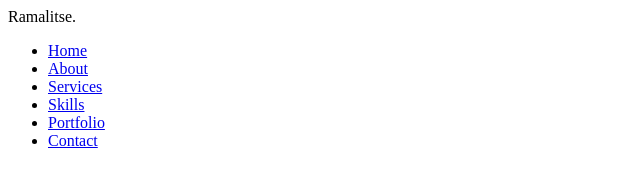
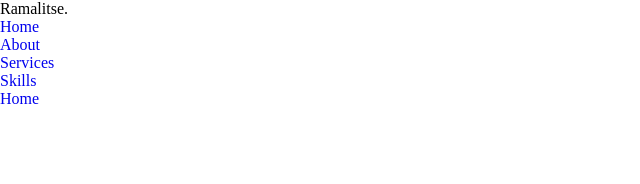
Before and after one commit to RAMALITSE/portfolio, a plain HTML site: page index.html in a window 1280 px wide. Shown: the whole page, without its empty margins (0-640 px from the left). Drawn offline with nearby package versions, Linux system fonts and the light colour scheme.

Commit message:
Second commit

```diff
--- a/index.html
+++ b/index.html
@@ -6,7 +6,7 @@
         <meta name="viewport" content="width=device-width, initial-scale=1.0">
         <link href='https://unpkg.com/boxicons@2.1.4/css/boxicons.min.css' rel='stylesheet'>
         <link rel="stylesheet" href="style.css">
-
+        <link rel="script" href="script.js">
 
         <title>
            Bafokeng || Portfolio Website
@@ -23,13 +23,12 @@
         <li><a href="#home">Home</a></li>
         <li><a href="#About">About</a></li>
         <li><a href="#Services">Services</a></li>
-        <li><a href="#Skills">Skills</a></li>
-        <li><a href="#Portfolio">Portfolio</a></li>
-        <li><a href="#Contact">Contact</a></li>
+        <li><a href="#home">Skills</a></li>
+        <li><a href="#home">Home</a></li>
 
     </ul>
 </header>
-    <script scr="script.js"></script>
+
 
     </body>
 </html>
--- a/style.css
+++ b/style.css
@@ -0,0 +1,14 @@
+@import url('https://fonts.googleapis.com/css2?family=Poppins:wght@900&display=swap');
+
+*{
+    padding: 0;
+    margin: 0;
+    box-sizing: border-box;
+    list-style: none;
+    scroll-behavior: smooth;
+    text-decoration: none;
+}
+:root{
+    --text-color:#f5f5f5;
+
+}
```
